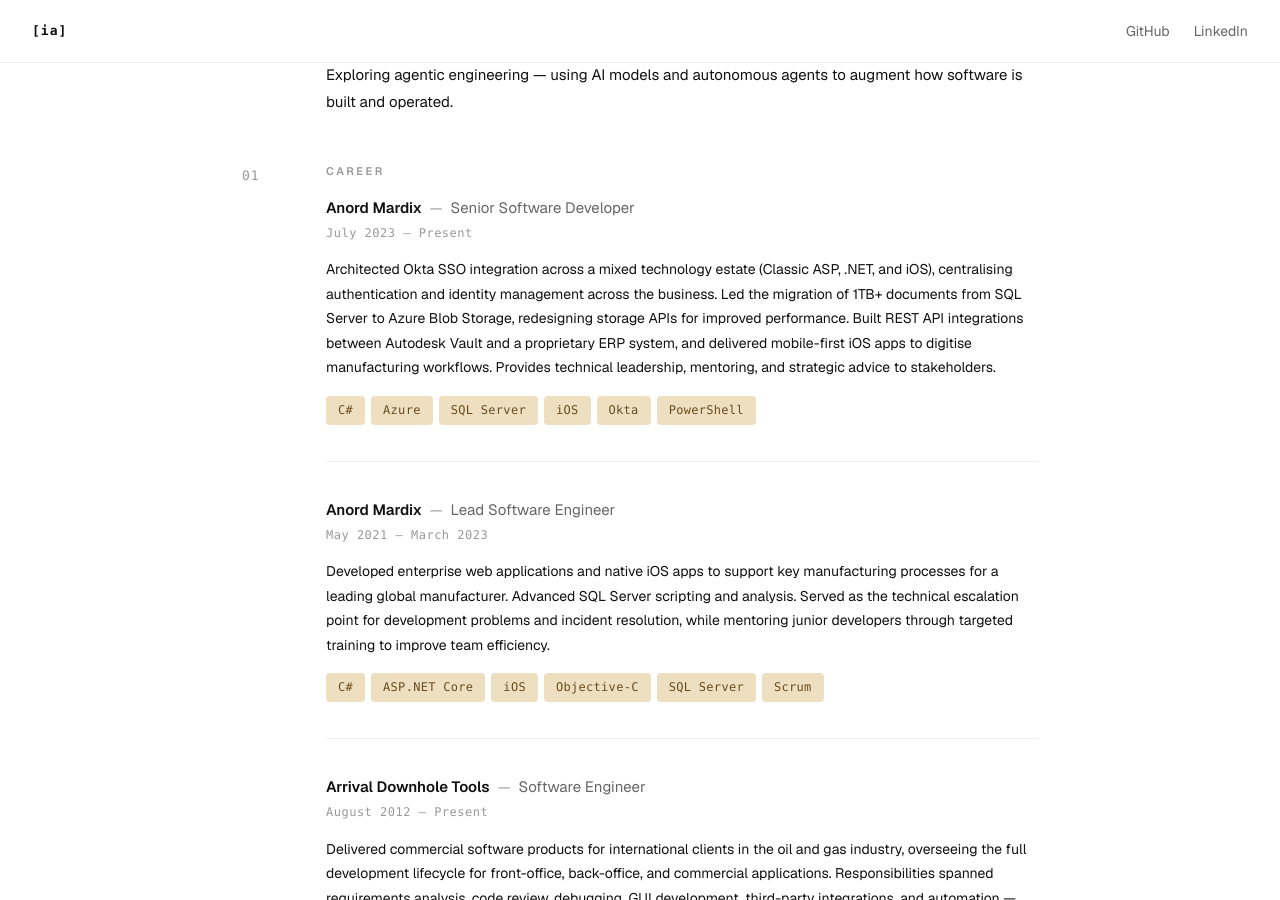
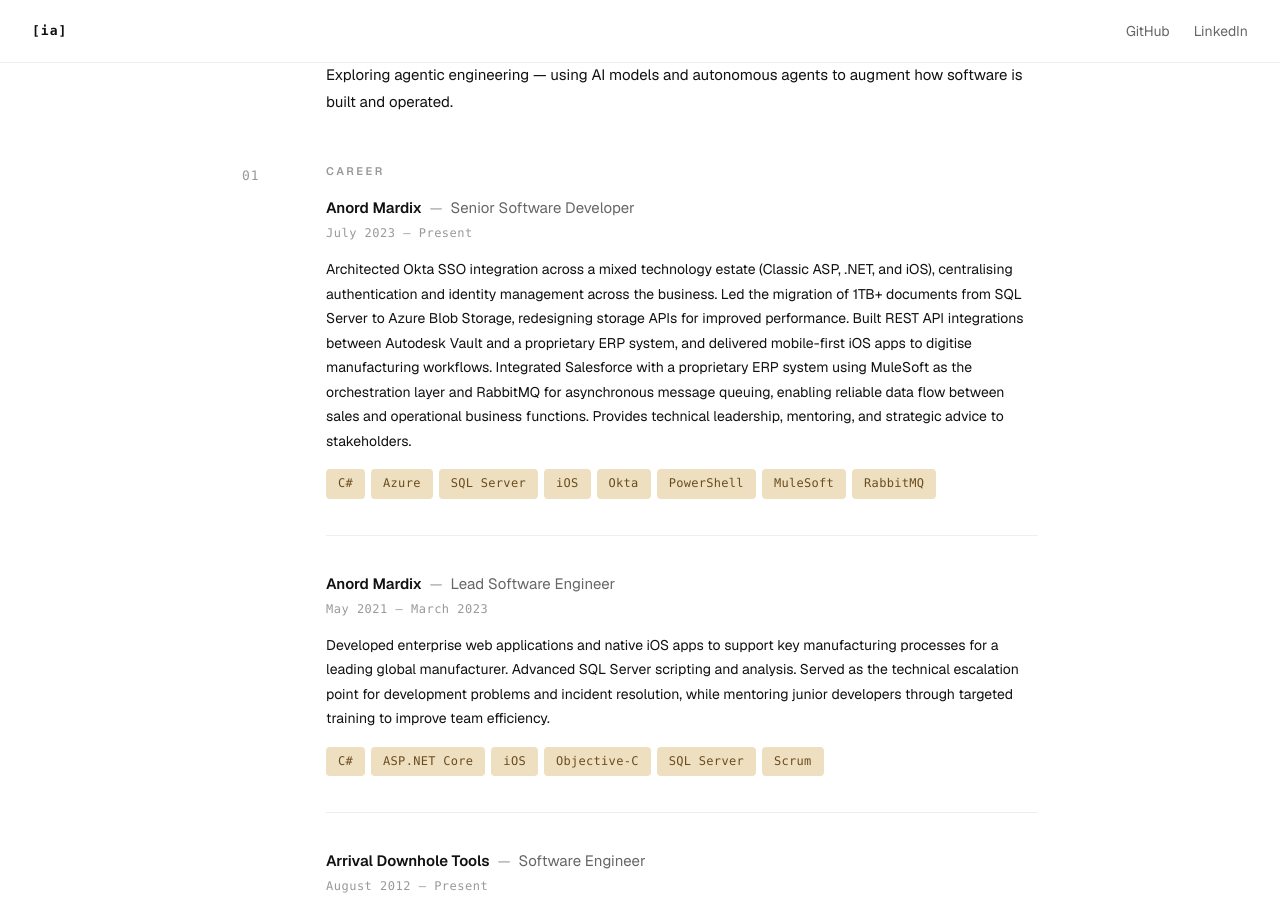
Before and after one commit to sixfortyfour/sixfortyfour.github.io, a Jekyll site: the page built from index.html, in a window 1280 px wide and 900 px high, scrolled down 576 px. Built offline with Jekyll 4.4.1, drawn with Linux system fonts in a browser that asks for light colours.

Commit message:
Add MuleSoft and RabbitMQ to Anord Mardix senior role
Co-Authored-By: Claude Sonnet 4.6 <noreply@anthropic.com>

```diff
--- a/index.html
+++ b/index.html
@@ -73,7 +73,7 @@ layout: default
           <span class="job-role">Senior Software Developer</span>
         </div>
         <div class="job-date">July 2023 &#8211; Present</div>
-        <p class="job-desc">Architected Okta SSO integration across a mixed technology estate (Classic ASP, .NET, and iOS), centralising authentication and identity management across the business. Led the migration of 1TB+ documents from SQL Server to Azure Blob Storage, redesigning storage APIs for improved performance. Built REST API integrations between Autodesk Vault and a proprietary ERP system, and delivered mobile-first iOS apps to digitise manufacturing workflows. Provides technical leadership, mentoring, and strategic advice to stakeholders.</p>
+        <p class="job-desc">Architected Okta SSO integration across a mixed technology estate (Classic ASP, .NET, and iOS), centralising authentication and identity management across the business. Led the migration of 1TB+ documents from SQL Server to Azure Blob Storage, redesigning storage APIs for improved performance. Built REST API integrations between Autodesk Vault and a proprietary ERP system, and delivered mobile-first iOS apps to digitise manufacturing workflows. Integrated Salesforce with a proprietary ERP system using MuleSoft as the orchestration layer and RabbitMQ for asynchronous message queuing, enabling reliable data flow between sales and operational business functions. Provides technical leadership, mentoring, and strategic advice to stakeholders.</p>
         <div class="tags tags--warm">
           <span class="tag">C#</span>
           <span class="tag">Azure</span>
@@ -81,6 +81,8 @@ layout: default
           <span class="tag">iOS</span>
           <span class="tag">Okta</span>
           <span class="tag">PowerShell</span>
+          <span class="tag">MuleSoft</span>
+          <span class="tag">RabbitMQ</span>
         </div>
       </div>
 
```
